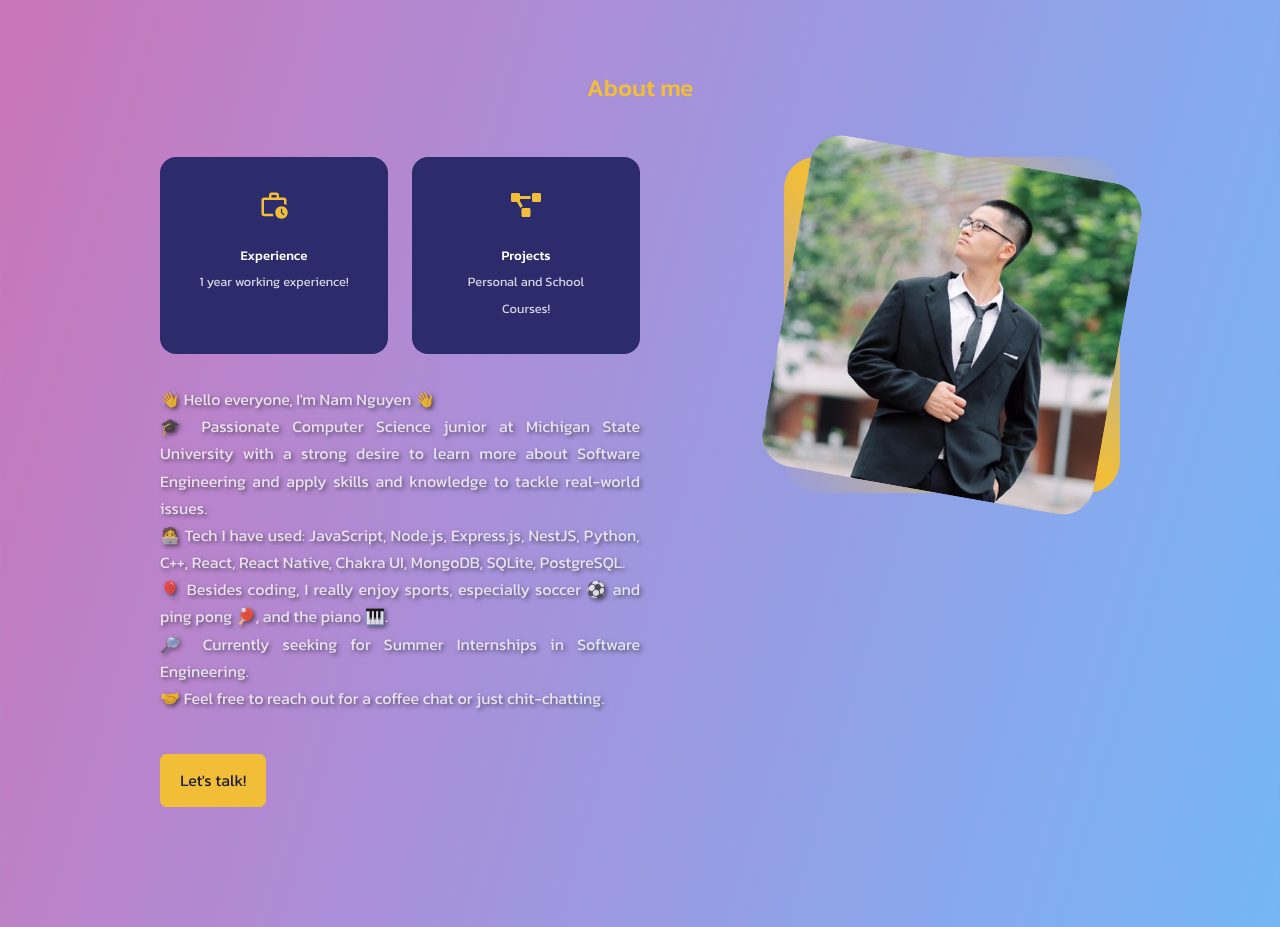
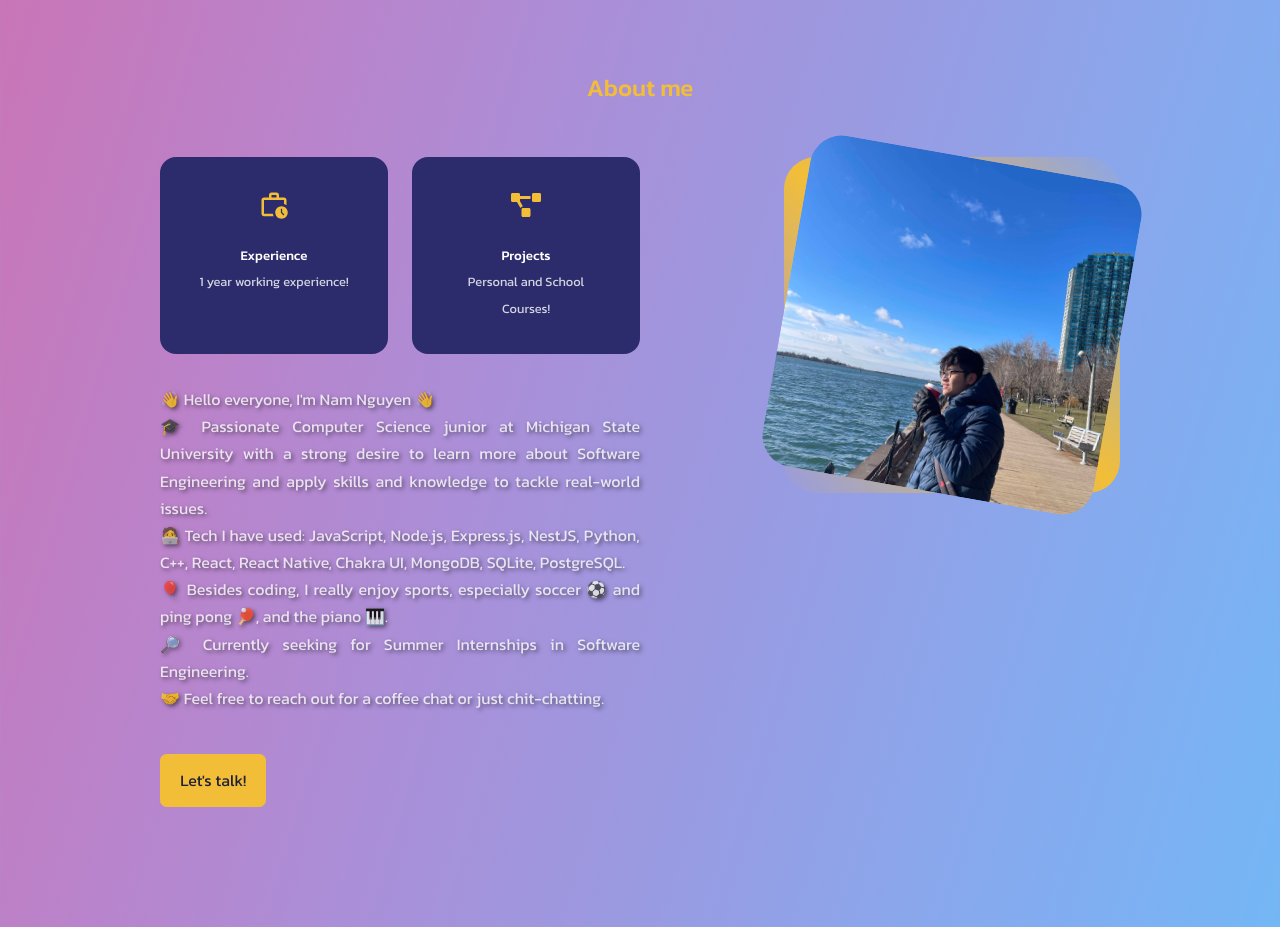
Before and after one commit to Euclid0192/Portfolio, a React (Vite) app: page / in a window 1280 px wide. Shown: the part 860-1787 px from the top of the page. Built offline with nearby package versions, Linux system fonts and the light colour scheme.

Commit message:
About section: change photo, adjust background to make texts clear

```diff
--- a/src/components/About/About.css
+++ b/src/components/About/About.css
@@ -21,7 +21,8 @@
 
 .about__me-img {
     width: 100%;
-    object-fit: contain;
+    height: 100%;
+    object-fit: cover;
     border-radius: 2rem;
     overflow: hidden;
     transform: rotate(10deg);
--- a/src/components/About/About.jsx
+++ b/src/components/About/About.jsx
@@ -1,6 +1,6 @@
 import React from 'react'
 import './About.css'
-import me from '../../assets/me-small.jpg'
+import me2 from '../../assets/me2.jpeg'
 
 import { MdOutlineWorkHistory } from "react-icons/md"
 import { FaProjectDiagram } from "react-icons/fa"
@@ -44,7 +44,7 @@ const About = () => {
         </div>
 
         <div className='about__me'>
-          <img src={me} alt='pic of me' className='about__me-img'/>
+          <img src={me2} alt='pic of me' className='about__me-img'/>
         </div>
 
       </div>
```
Also changed, not shown: src/assets/me2.jpeg (added).
